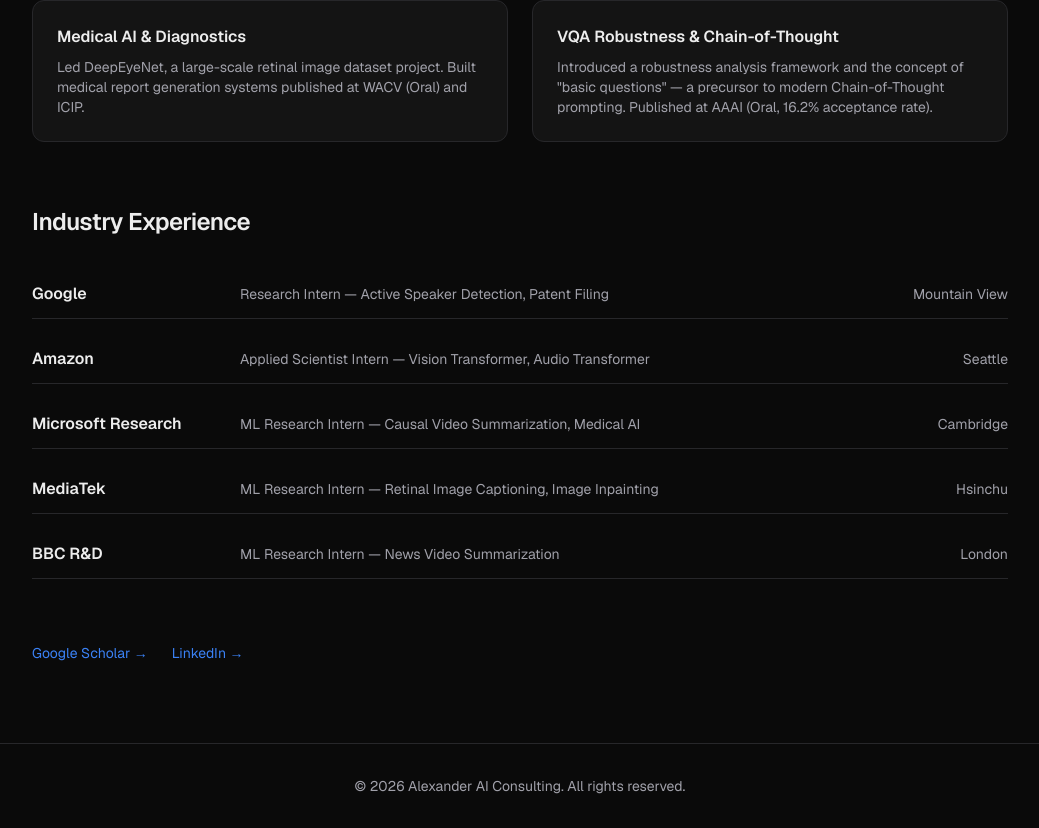
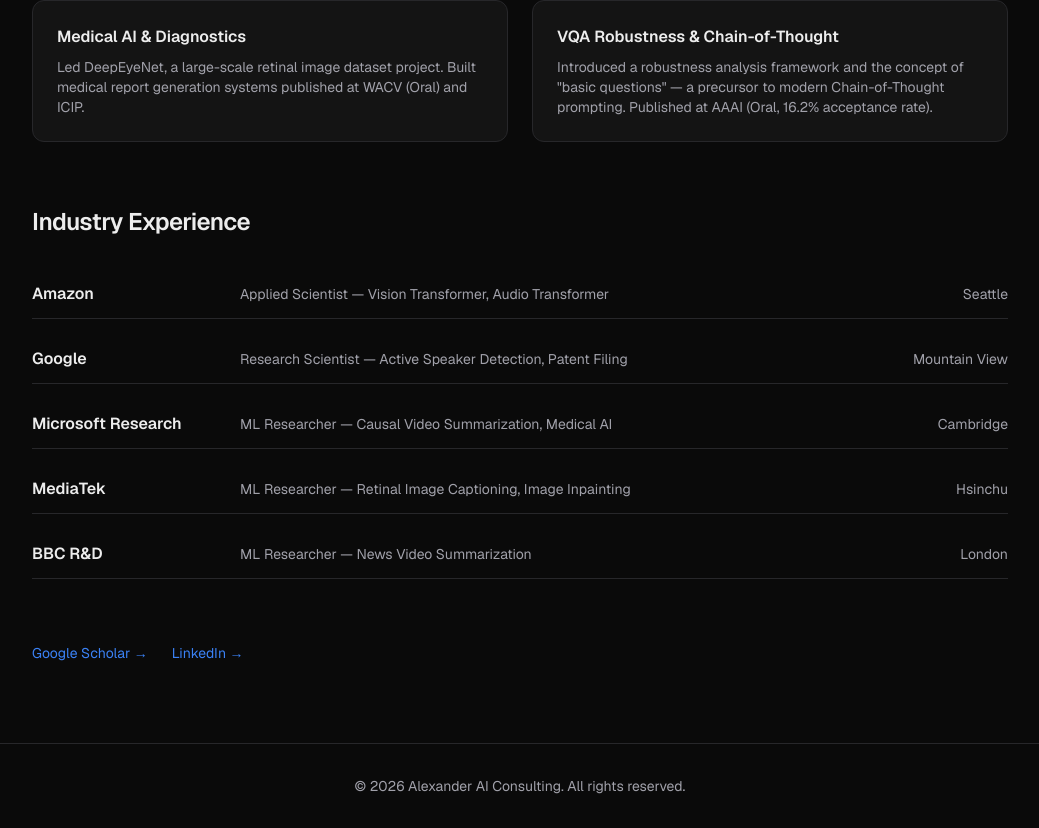
Before and after one commit to alexander-aiconsultant/ai-blog, a Next.js app: page /founder in a window 1280 px wide. Shown: the part 931-1759 px from the top of the page, without its empty margins (120-1159 px from the left). Built offline with nearby package versions, Linux system fonts and the light colour scheme.

Commit message:
Clean up industry experience titles

```diff
--- a/src/app/founder/page.tsx
+++ b/src/app/founder/page.tsx
@@ -90,11 +90,11 @@
         </h2>
         <div className="mt-8 space-y-4">
           {[
-            { company: "Google", role: "Research Intern — Active Speaker Detection, Patent Filing", location: "Mountain View" },
-            { company: "Amazon", role: "Applied Scientist Intern — Vision Transformer, Audio Transformer", location: "Seattle" },
-            { company: "Microsoft Research", role: "ML Research Intern — Causal Video Summarization, Medical AI", location: "Cambridge" },
-            { company: "MediaTek", role: "ML Research Intern — Retinal Image Captioning, Image Inpainting", location: "Hsinchu" },
-            { company: "BBC R&D", role: "ML Research Intern — News Video Summarization", location: "London" },
+            { company: "Amazon", role: "Applied Scientist — Vision Transformer, Audio Transformer", location: "Seattle" },
+            { company: "Google", role: "Research Scientist — Active Speaker Detection, Patent Filing", location: "Mountain View" },
+            { company: "Microsoft Research", role: "ML Researcher — Causal Video Summarization, Medical AI", location: "Cambridge" },
+            { company: "MediaTek", role: "ML Researcher — Retinal Image Captioning, Image Inpainting", location: "Hsinchu" },
+            { company: "BBC R&D", role: "ML Researcher — News Video Summarization", location: "London" },
           ].map((exp) => (
             <div
               key={exp.company}
```
